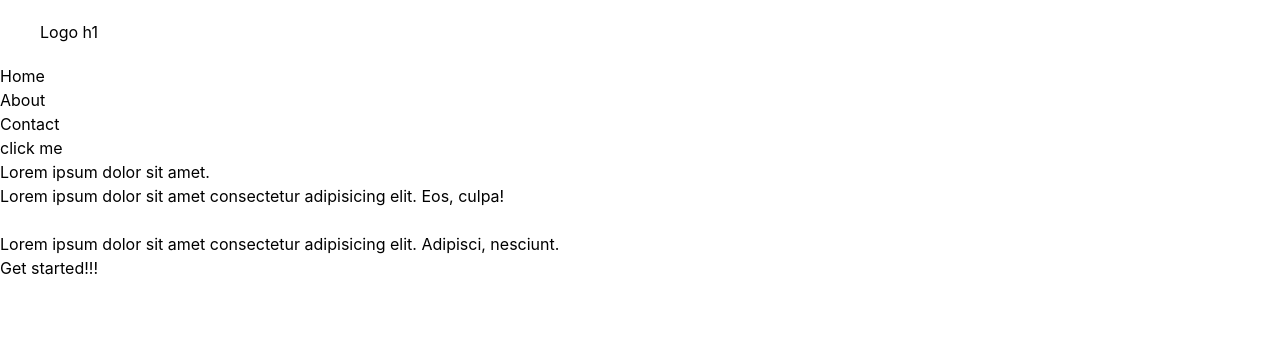
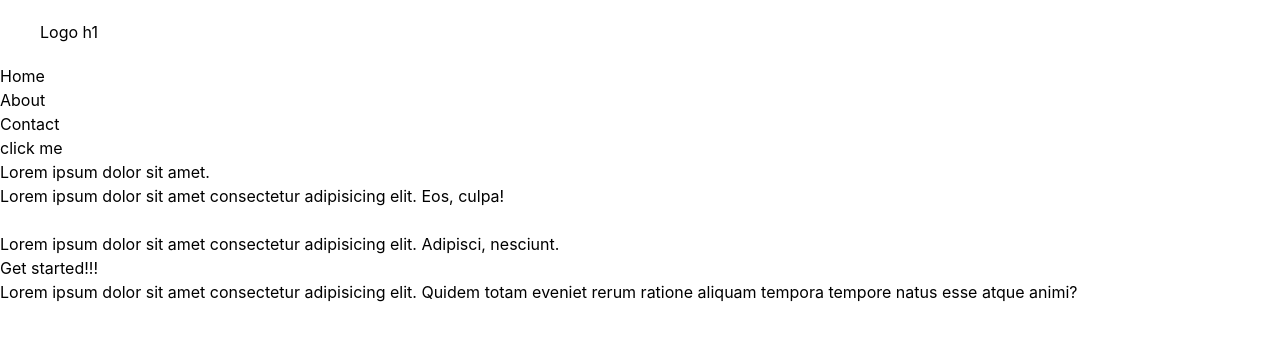
Before and after one commit to nosirowaminjon-commits/lesson-20, a plain HTML site: page index.html in a window 1280 px wide. Drawn offline with Linux system fonts and the light colour scheme.

Commit message:
added div

```diff
--- a/index.html
+++ b/index.html
@@ -29,6 +29,10 @@
     <section3>
         <button>Get started!!!</button>
     </section3>
+
+    <div>
+        <p>Lorem ipsum dolor sit amet consectetur adipisicing elit. Quidem totam eveniet rerum ratione aliquam tempora tempore natus esse atque animi?</p>
+    </div>
 </body>
 
 </html>
```
